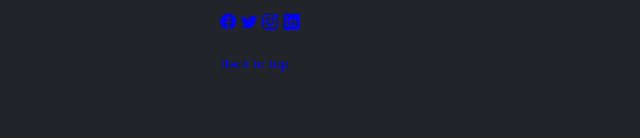
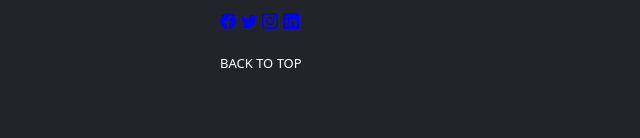
Before and after one commit to Irenimoyan/FOOD, a plain HTML site: page index.html in a window 1280 px wide. In both pictures the pointer is over the link "Back to top". Shown: the part 2577-2715 px from the top of the page, 432-1072 px from the left. Drawn offline with nearby package versions, Linux system fonts and the light colour scheme.

Commit message:
make a change

```diff
--- a/style.css
+++ b/style.css
@@ -213,3 +213,7 @@ body{
   font-size: small;
   color: blue;
 }
+.link:hover{
+  color: #fff;
+  text-transform: uppercase;
+}
```
